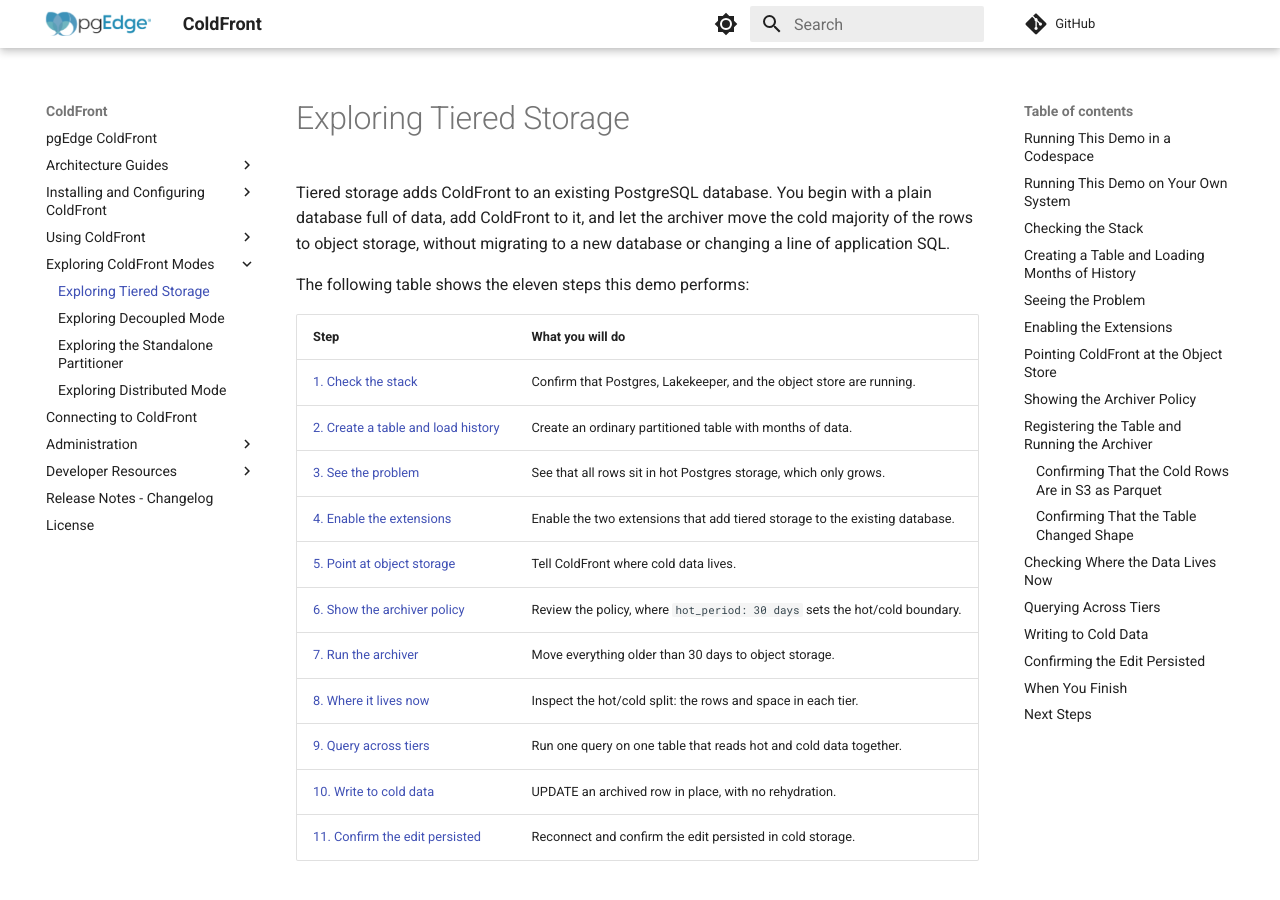
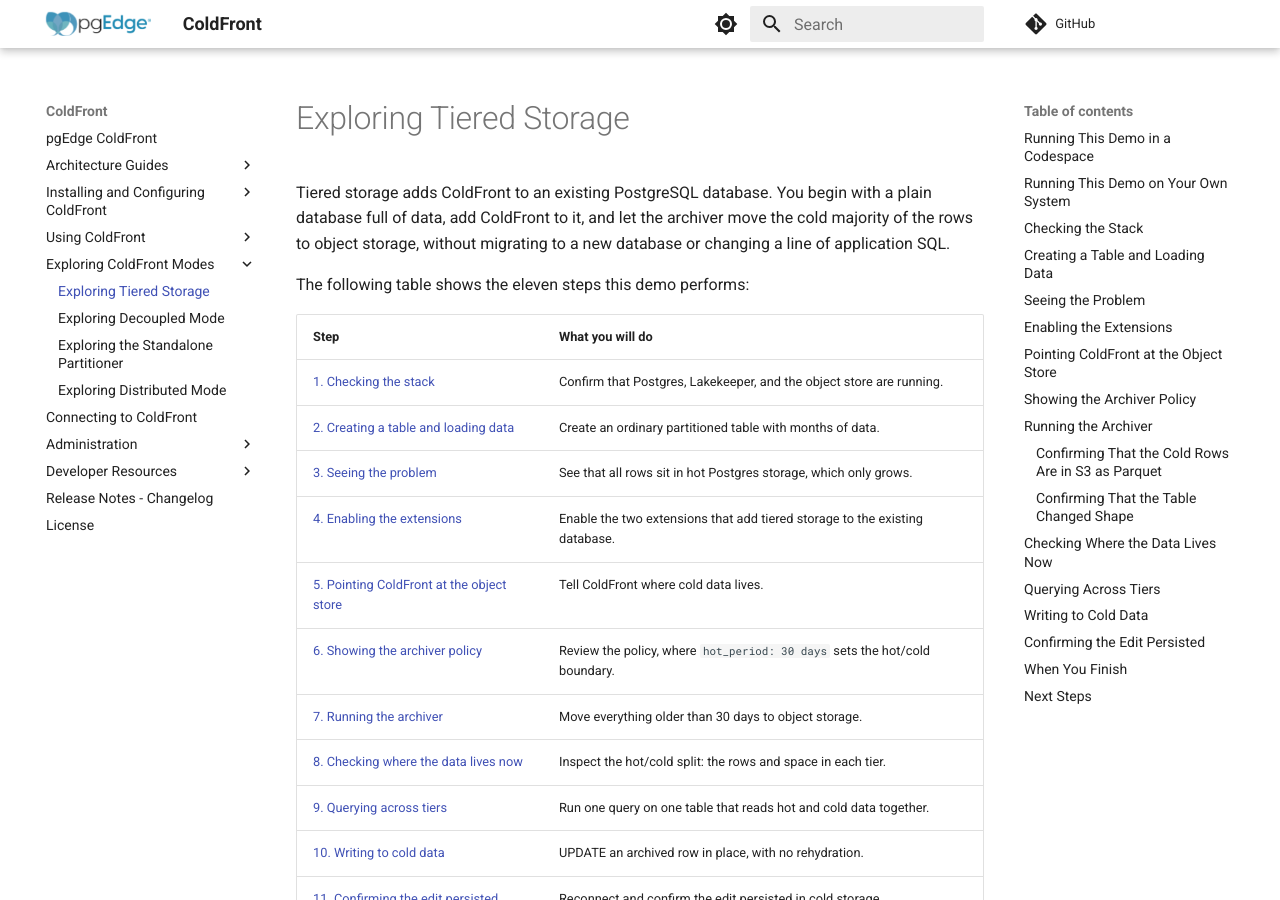
Before and after one commit to pgEdge/coldfront, an MkDocs documentation site: the page built from docs/walkthrough_tiered.md, in a window 1280 px wide and 900 px high. Built offline with MkDocs 1.6.1 and Material for MkDocs 9.7.7, drawn with Linux system fonts in a browser that asks for light colours; comment, search, counter and statistics services are not loaded; some of the changed text lies outside the part shown.

Commit message:
Match each step table to the page's headings

```diff
--- a/docs/walkthrough_tiered.md
+++ b/docs/walkthrough_tiered.md
@@ -12,17 +12,17 @@ The following table shows the eleven steps this demo performs:
 
 | Step | What you will do |
 |------|-----------------|
-| [1. Check the stack](#checking-the-stack) | Confirm that Postgres, Lakekeeper, and the object store are running. |
-| [2. Create a table and load history](#creating-a-table-and-loading-months-of-history) | Create an ordinary partitioned table with months of data. |
-| [3. See the problem](#seeing-the-problem) | See that all rows sit in hot Postgres storage, which only grows. |
-| [4. Enable the extensions](#enabling-the-extensions) | Enable the two extensions that add tiered storage to the existing database. |
-| [5. Point at object storage](#pointing-coldfront-at-the-object-store) | Tell ColdFront where cold data lives. |
-| [6. Show the archiver policy](#showing-the-archiver-policy) | Review the policy, where `hot_period: 30 days` sets the hot/cold boundary. |
-| [7. Run the archiver](#registering-the-table-and-running-the-archiver) | Move everything older than 30 days to object storage. |
-| [8. Where it lives now](#checking-where-the-data-lives-now) | Inspect the hot/cold split: the rows and space in each tier. |
-| [9. Query across tiers](#querying-across-tiers) | Run one query on one table that reads hot and cold data together. |
-| [10. Write to cold data](#writing-to-cold-data) | UPDATE an archived row in place, with no rehydration. |
-| [11. Confirm the edit persisted](#confirming-the-edit-persisted) | Reconnect and confirm the edit persisted in cold storage. |
+| [1. Checking the stack](#checking-the-stack) | Confirm that Postgres, Lakekeeper, and the object store are running. |
+| [2. Creating a table and loading data](#creating-a-table-and-loading-data) | Create an ordinary partitioned table with months of data. |
+| [3. Seeing the problem](#seeing-the-problem) | See that all rows sit in hot Postgres storage, which only grows. |
+| [4. Enabling the extensions](#enabling-the-extensions) | Enable the two extensions that add tiered storage to the existing database. |
+| [5. Pointing ColdFront at the object store](#pointing-coldfront-at-the-object-store) | Tell ColdFront where cold data lives. |
+| [6. Showing the archiver policy](#showing-the-archiver-policy) | Review the policy, where `hot_period: 30 days` sets the hot/cold boundary. |
+| [7. Running the archiver](#running-the-archiver) | Move everything older than 30 days to object storage. |
+| [8. Checking where the data lives now](#checking-where-the-data-lives-now) | Inspect the hot/cold split: the rows and space in each tier. |
+| [9. Querying across tiers](#querying-across-tiers) | Run one query on one table that reads hot and cold data together. |
+| [10. Writing to cold data](#writing-to-cold-data) | UPDATE an archived row in place, with no rehydration. |
+| [11. Confirming the edit persisted](#confirming-the-edit-persisted) | Reconnect and confirm the edit persisted in cold storage. |
 
 ## Running This Demo in a Codespace
 
@@ -188,7 +188,7 @@ docker compose -f examples/walkthrough/docker-compose.yml ps
 S3-compatible store.</p>
 </div>
 
-## Creating a Table and Loading Months of History
+## Creating a Table and Loading Data
 
 In this step, you create an ordinary range-partitioned PostgreSQL table and
 fill the table with months of sample data. The table stands in for a table in
@@ -401,7 +401,7 @@ The `hot_period: 30 days` value is the hot/cold line. Any partition whose data
 is entirely older than 30 days will move to object storage when the archiver
 runs.
 
-## Registering the Table and Running the Archiver
+## Running the Archiver
 
 The archiver reads its configuration from the server. `import` writes the YAML
 into it once: the table into `coldfront.partition_config` and the store into
```
Also changed, not shown: docs/walkthrough_decoupled.md (+7 -7 lines), docs/walkthrough_distributed.md (+4 -4 lines), docs/walkthrough_partitioner.md (+3 -3 lines).
